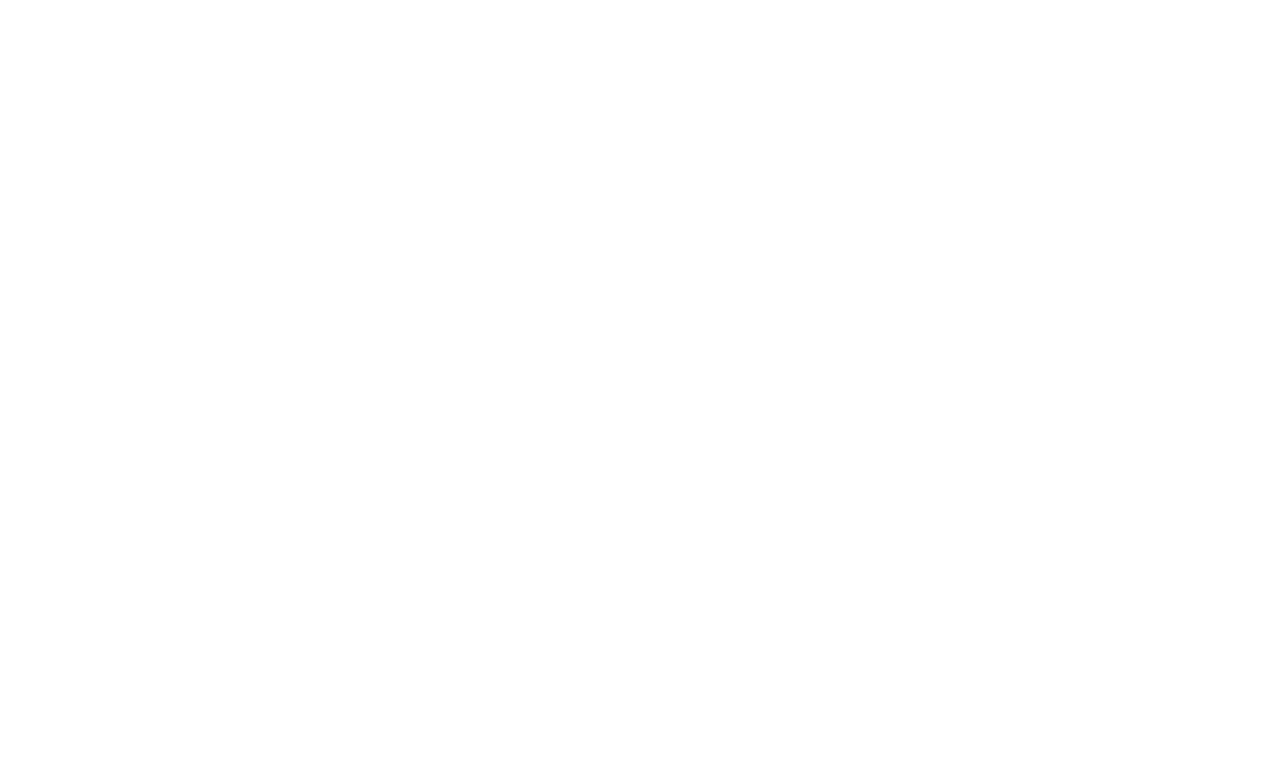
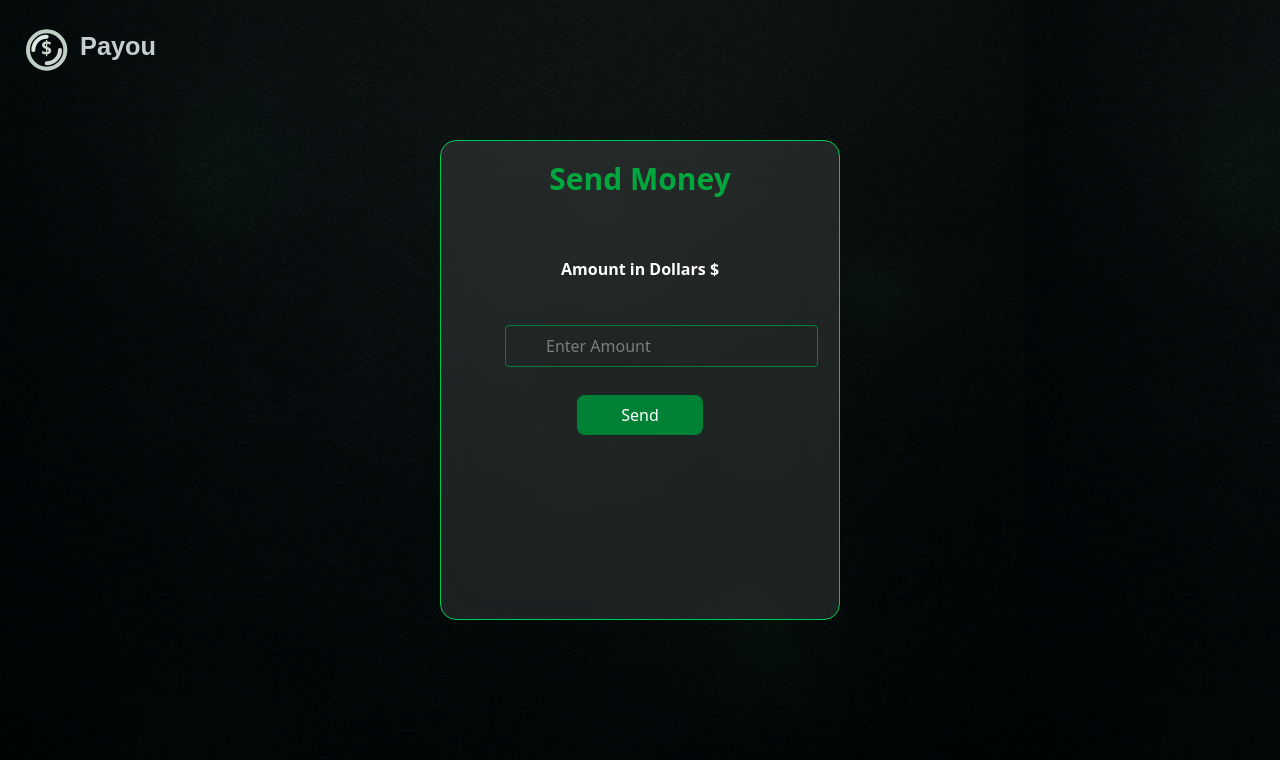
Before and after one commit to suhaibfida/payou, a React (Vite) app in the folder client/: page /transfer/send in a window 1280 px wide. Shown: the top 760 px of the page. Built offline with nearby package versions, Linux system fonts and the light colour scheme.

Commit message:
transfer page

```diff
--- a/client/src/components/Dashboard.tsx
+++ b/client/src/components/Dashboard.tsx
@@ -13,10 +13,10 @@
           <Navbar />
         </div>
         <div className="text-right text-2xl font-extrabold text-gray-400 pt-5 pr-7">
-          Your balance is $4730.3
+          Your balance is $*****
         </div>
         <div className="flex flex-1 items-center justify-center">
-          <div className="w-110 h-130 backdrop-blur-xl bg-white/20 bg-gray-500 border border-green-700 rounded-xl">
+          <div className="w-110 h-130 backdrop-blur-xl bg-white/10 bg-gray-500 border border-green-700 rounded-4xl">
             <div className="text-3xl text-center text-2xl text-green-700 font-extrabold p-6">
               Transfer
             </div>
--- /dev/null
+++ b/client/src/components/FriendDetails.tsx
@@ -0,0 +1,8 @@
+export const FriendDetails = () => {
+  return (
+    <div>
+      <div className="font-bold text-center text-2xl text-white">Adeel</div>
+    </div>
+  );
+};
+export default FriendDetails;
--- a/client/src/components/Input.tsx
+++ b/client/src/components/Input.tsx
@@ -6,7 +6,7 @@
   return (
     <div className="p-1">
       <input
-        className="px-10 py-2 rounded border border-green-700 outline-none text-gray-400"
+        className="px-10 py-2 rounded border border-green-700 outline-none text-gray-300"
         placeholder={placeholder}
         type={type}
       />
--- a/client/src/components/Navbar.tsx
+++ b/client/src/components/Navbar.tsx
@@ -2,7 +2,7 @@
 
 export const Navbar = () => {
   return (
-    <div className="flex justify-between items-center backdrop-blur-xl bg-white/15 px-6 py-3">
+    <div className="flex justify-between items-center backdrop-blur-xl bg-white/10 px-6 py-1 border border-green-700">
       <PayouLogo />
 
       <div className="flex items-center gap-3 text-white">
--- a/client/src/components/Transfer.tsx
+++ b/client/src/components/Transfer.tsx
@@ -1,4 +1,30 @@
+import Input from "./Input.js";
+import Back from "./images/back.png";
+import Button from "./Button.js";
+import PayouLogo from "./icons/Payou.js";
 const Transfer = () => {
-  return <div></div>;
+  return (
+    <div className="min-h-screen" style={{ backgroundImage: `url(${Back})` }}>
+      <div className="p-5">
+        <PayouLogo />
+      </div>
+      <div className=" flex flex-col items-center justify-center py-10">
+        <div className=" rounded-2xl backdrop-blur-xl bg-white/10 w-100 h-120 border border-green-500">
+          <div className="text-green-600 text-center p-5 font-bold text-3xl ">
+            Send Money
+          </div>
+          <div className="text-white font-bold pl-30 pt-10">
+            Amount in Dollars $
+          </div>
+          <div className="pl-15 pt-10">
+            <Input placeholder={"Enter Amount"} type={"text"} />
+          </div>
+          <div className="pt-1">
+            <Button text={"Send"} />
+          </div>
+        </div>
+      </div>
+    </div>
+  );
 };
 export default Transfer;
--- a/client/src/components/User.tsx
+++ b/client/src/components/User.tsx
@@ -1,8 +1,8 @@
 export const User = () => {
   return (
-    <div className=" p-10">
-      <div className="flex items-center w-90 gap-3 h-15 bg-gray-600 rounded-xl p-5">
-        <div className="w-10 h-10 bg-pink-800 rounded-2xl"></div>
+    <div className=" p-1 pl-9 pt-5">
+      <div className="flex items-center w-90 gap-3 h-15 bg-gray-900 border border-green-800 rounded-xl p-5">
+        <div className="w-9 h-9 bg-pink-800 rounded-4xl"></div>
         <span className="text-white">Haseeb</span>
       </div>
     </div>
```
Also changed, not shown: client/src/components/images/back.png (added).
